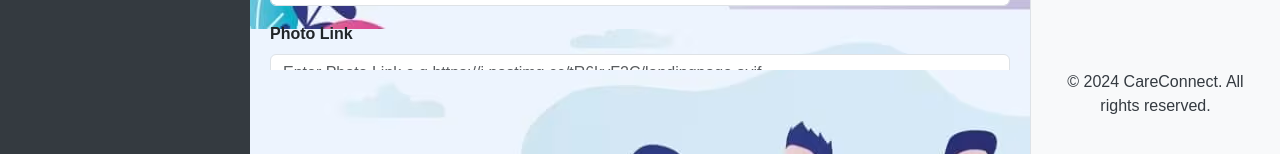
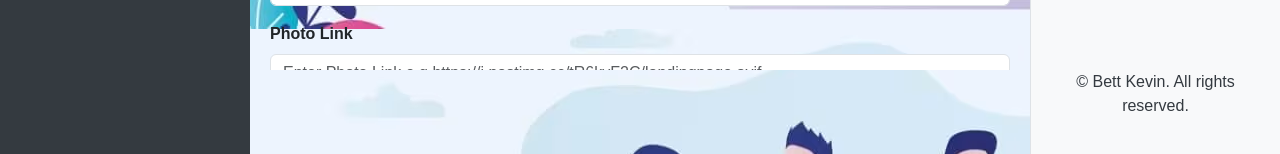
Before and after one commit to BettKev/CareConnect, a plain HTML site: page index.html in a window 1280 px wide. Shown: the part 646-800 px from the top of the page. Drawn offline with nearby package versions, Linux system fonts and the light colour scheme.

Commit message:
changed copyright owner

```diff
--- a/index.html
+++ b/index.html
@@ -94,7 +94,7 @@
 
         </p>
         <div class="mt-auto text-center">
-            <p>&copy; 2024 CareConnect. All rights reserved.</p>
+            <p>&copy; Bett Kevin. All rights reserved.</p>
         </div>
     </div>
 
```
